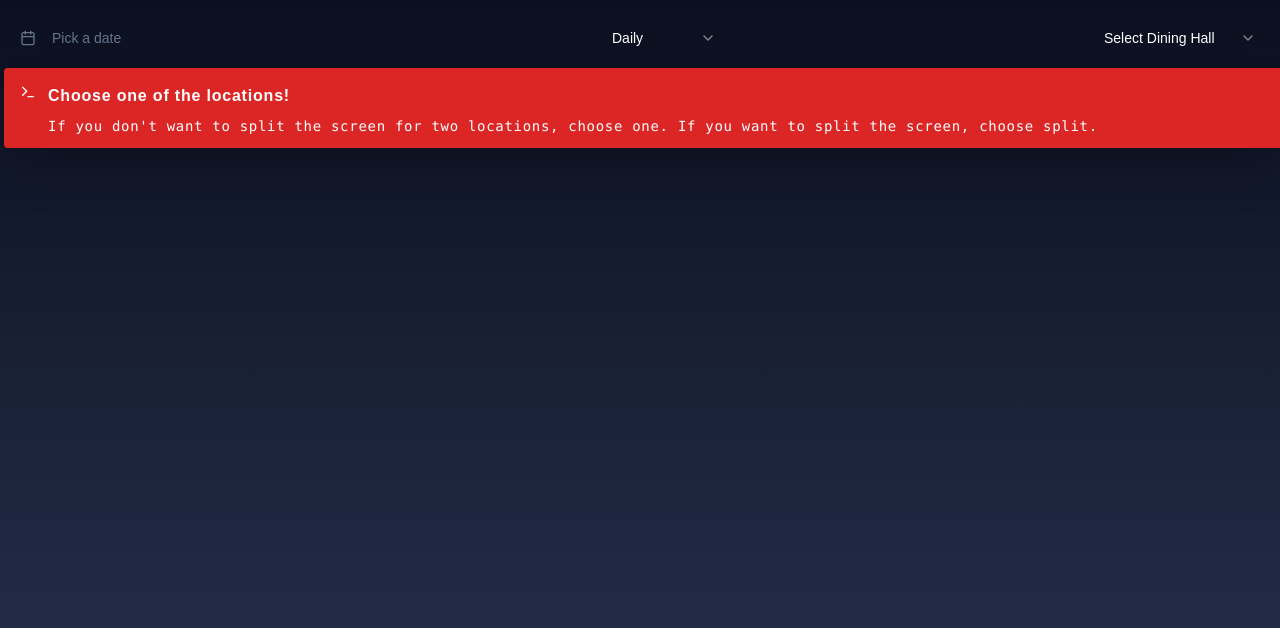
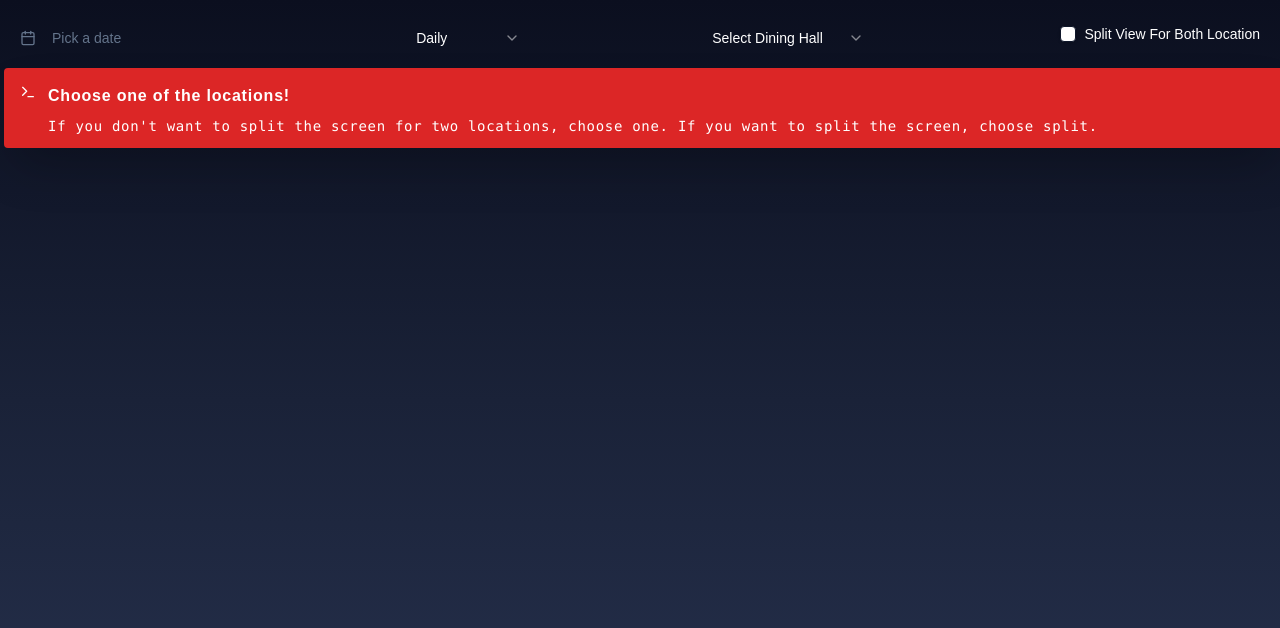
Before and after one commit to Phyopma/customized-zotMeal, a Next.js app: page /daily in a window 1280 px wide. Shown: the top 628 px of the page. Built offline with nearby package versions, Linux system fonts and the light colour scheme.

Commit message:
removed split check for mobile

```diff
--- a/src/app/components/navMenu.jsx
+++ b/src/app/components/navMenu.jsx
@@ -116,7 +116,7 @@ export default function NavMenu() {
             </SelectContent>
           </Select>
         </NavigationMenuItem>
-        {pathname === "/daily" && isMobile && (
+        {pathname === "/daily" && (
           <NavigationMenuItem>
             <div className="flex items-center m-2 px-2 space-x-2 mb-4">
               <Checkbox
```
